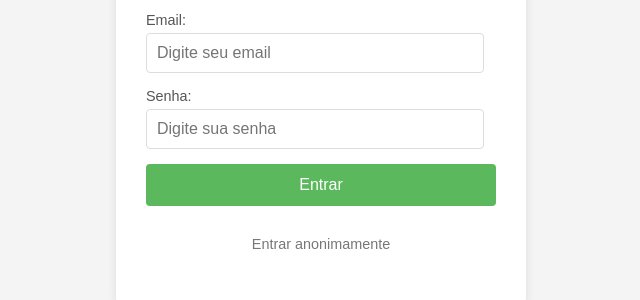
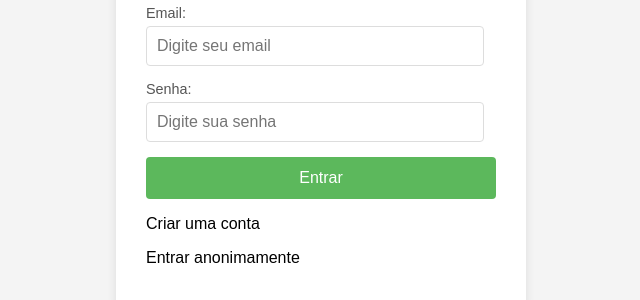
Before and after one commit to KnightsHollowArmor/JustAnotherSite, a plain HTML site: page index.html in a window 1280 px wide. Shown: the part 333-633 px from the top of the page, without its empty margins (319-959 px from the left). Drawn offline with Linux system fonts and the light colour scheme.

Commit message:
index.html

```diff
--- a/index.html
+++ b/index.html
@@ -65,21 +65,22 @@
     background-color: #4cae4c;
   }
 
-  .anonymous-entry {
+  .account-options {
+    margin-top: 20px;
     text-align: center;
-    margin-top: 20px;
   }
 
-  .anonymous-entry p {
+  .account-options p {
     color: #777;
     font-size: 0.9em;
     cursor: pointer;
     padding: 10px;
     border-radius: 4px;
     transition: background-color 0.3s ease;
+    margin-bottom: 5px;
   }
 
-  .anonymous-entry p:hover {
+  .account-options p:hover {
     background-color: #f0f0f0;
     color: #333;
   }
@@ -105,6 +106,7 @@
     </form>
 
     <div class="anonymous-entry">
+      <p onclick="criarConta()">Criar uma conta</p>
       <p onclick="entrarAnonimamente()">Entrar anonimamente</p>
     </div>
   </div>
@@ -115,8 +117,11 @@
       const format_num = String(random_num).padStart(4, '0');
       const anonymous_nick = "Anonymous" + format_num;
       alert("Seu nick é: " + anonymous_nick);
+      console.log("Usuário entrou anonimamente com o nick: " + anonymous_nick);
+    }
 
-      console.log("Usuário entrou anonimamente com o nick: " + anonymous_nick);
+    function criarConta() {
+      alert("Você será redirecionado para a página de criação de conta.");
     }
   </script>
 </body>
```
